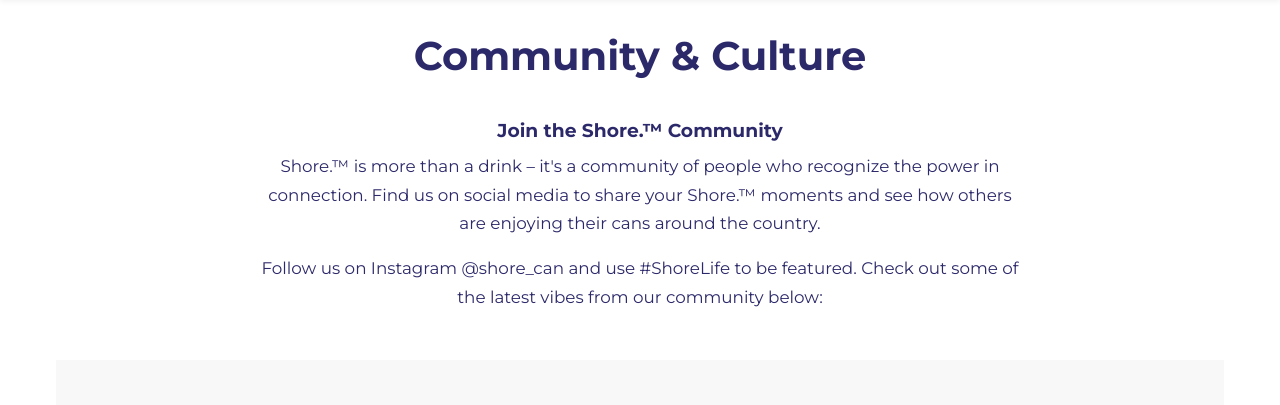
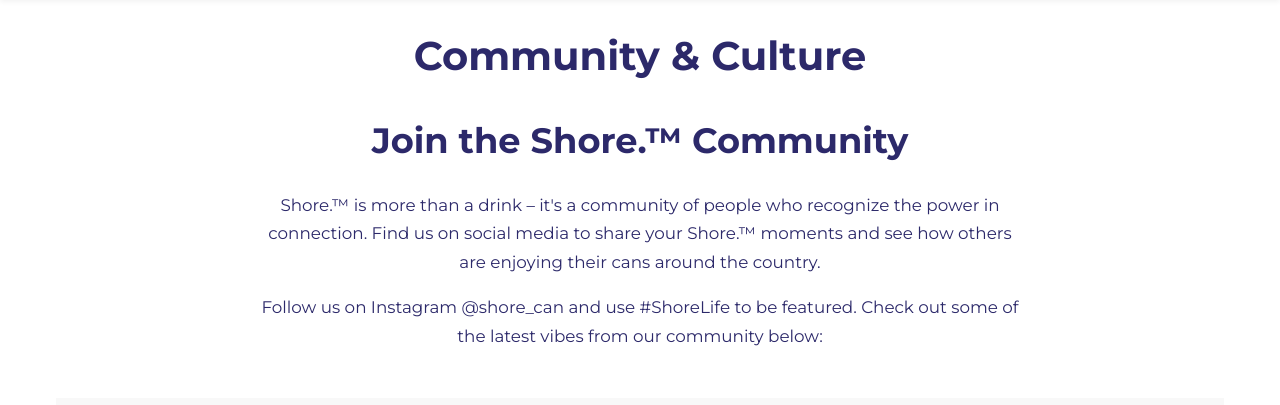
Before and after one commit to ShoreCan/Shore.Website.1, a plain HTML site: page community.html in a window 1280 px wide. Shown: the part 80-485 px from the top of the page. Drawn offline with Linux system fonts and the light colour scheme.

Commit message:
Update community.html

```diff
--- a/community.html
+++ b/community.html
@@ -31,7 +31,7 @@
         <h1 class="page-title animate-fade-in-up">Community & Culture</h1>
 
         <section class="community-intro reveal-on-scroll">
-            <h3>Join the Shore.™ Community</h3>
+            <h2>Join the Shore.™ Community</h2>
             <p>Shore.™ is more than a drink – it's a community of people who recognize the power in connection. Find us on social media to share your Shore.™ moments and see how others are enjoying their cans around the country.</p>
             <p>Follow us on Instagram @shore_can and use #ShoreLife to be featured. Check out some of the latest vibes from our community below:</p>
         </section>
```
